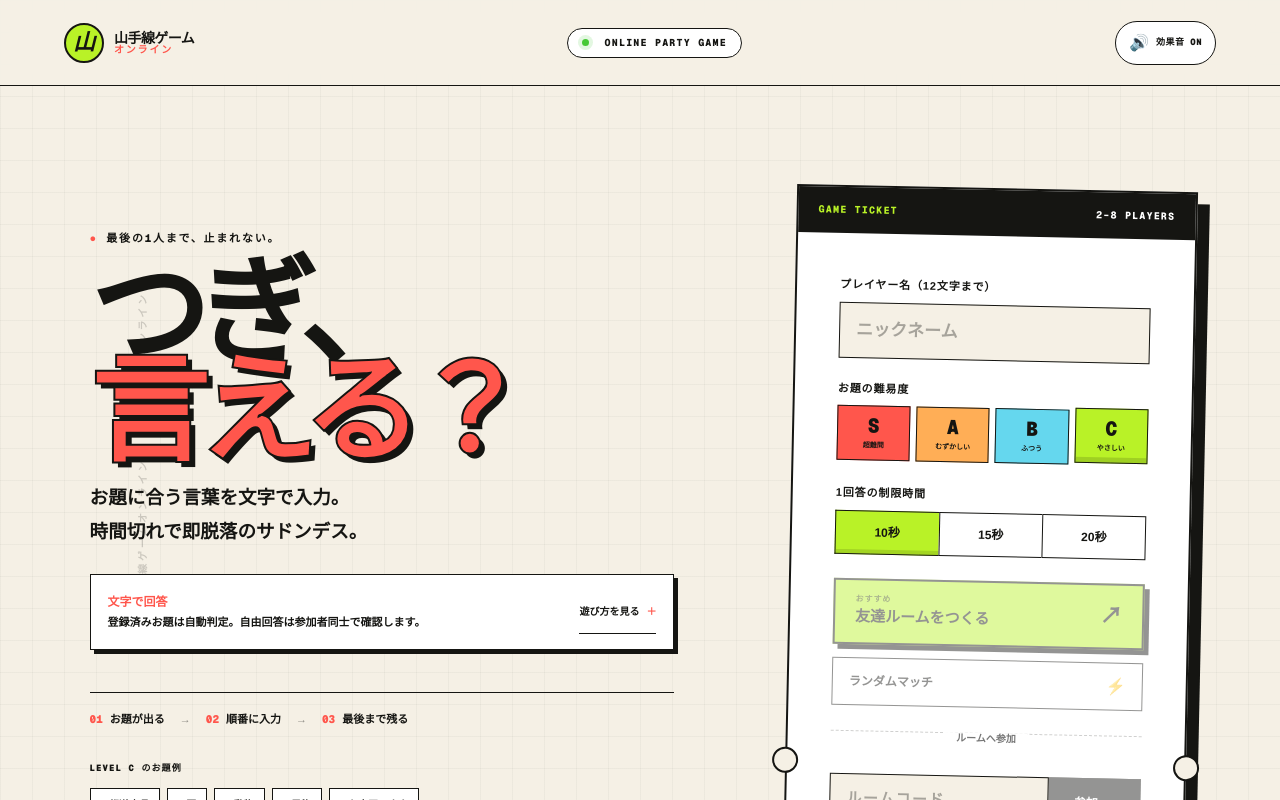
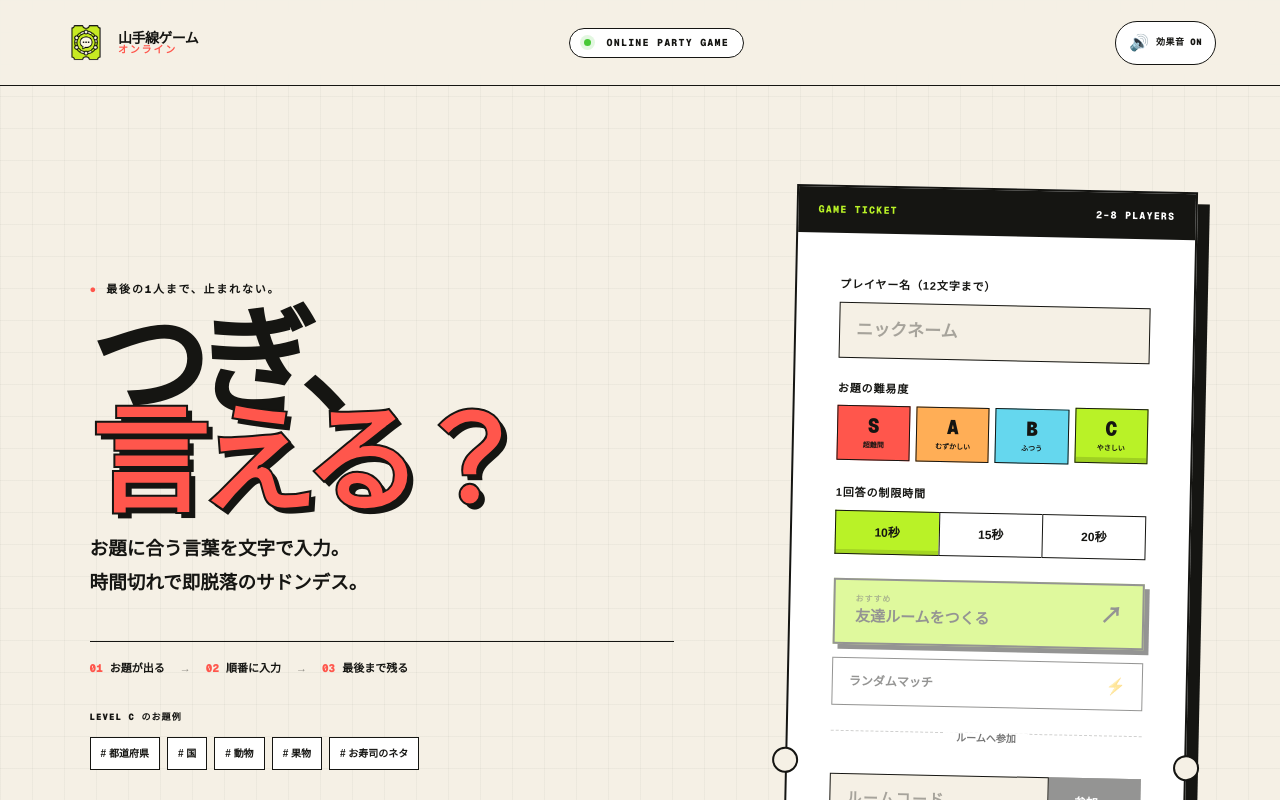
Before and after one commit to theikuma615-code/yamanote-online, a Next.js app: page / in a window 1280 px wide. Shown: the top 800 px of the page. Built offline with nearby package versions, Linux system fonts and the light colour scheme.

Commit message:
Refresh the header logo and simplify the hero

```diff
--- a/app/game-app.tsx
+++ b/app/game-app.tsx
@@ -662,7 +662,14 @@ export default function GameApp() {
           }}
           aria-label="ホームへ戻る"
         >
-          <span className="brand-mark">山</span>
+          <Image
+            className="brand-logo"
+            src="/logo-mark.png"
+            alt=""
+            width={48}
+            height={48}
+            priority
+          />
           <span>
             <b>山手線ゲーム</b>
             <em>オンライン</em>
@@ -700,13 +707,6 @@ export default function GameApp() {
             <div className="eyebrow"><span>●</span> 最後の1人まで、止まれない。</div>
             <h1>つぎ、<br /><strong>言える？</strong></h1>
             <p>お題に合う言葉を文字で入力。<br />時間切れで即脱落のサドンデス。</p>
-            <div className="quick-guide">
-              <p>
-                <b>文字で回答</b>
-                登録済みお題は自動判定。自由回答は参加者同士で確認します。
-              </p>
-              <button onClick={() => setRulesOpen(true)}>遊び方を見る <span>＋</span></button>
-            </div>
             <div className="mini-rules" aria-label="ゲームの流れ">
               <span><b>01</b> お題が出る</span>
               <i>→</i>
@@ -814,7 +814,6 @@ export default function GameApp() {
             </div>
             <div className="ticket-cut left" /><div className="ticket-cut right" />
           </div>
-          <div className="decor rail-a">山手線ゲームオンライン • 山手線ゲームオンライン •</div>
           <div className="decor rail-b">NO PAUSE / NO REPEAT / CLEAR TOGETHER</div>
         </section>
       )}
--- a/app/globals.css
+++ b/app/globals.css
@@ -84,6 +84,13 @@ a { color: inherit; }
   font-style: italic;
 }
 
+.brand-logo {
+  width: 44px;
+  height: 44px;
+  flex: 0 0 auto;
+  object-fit: contain;
+}
+
 .brand b, .brand em { display: block; line-height: 1; }
 .brand b { font-size: 14px; letter-spacing: -0.04em; }
 .brand em { color: var(--red); font-size: 10px; font-style: normal; font-weight: 950; letter-spacing: 0.18em; }
@@ -168,21 +175,7 @@ a { color: inherit; }
   font-weight: 700;
 }
 
-.quick-guide {
-  max-width: 620px;
-  margin-top: 26px;
-  padding: 15px 17px;
-  border: 1px solid var(--ink);
-  display: flex;
-  align-items: center;
-  justify-content: space-between;
-  gap: 18px;
-  background: white;
-  box-shadow: 4px 4px 0 var(--ink);
-}
-.quick-guide p { margin: 0; font-size: 11px; line-height: 1.65; font-weight: 700; }
-.quick-guide p b { display: block; color: var(--red); font-size: 12px; }
-.quick-guide button, .text-action, .rule-link, .leave-link {
+.text-action, .rule-link, .leave-link {
   min-height: 44px;
   border: 0;
   border-bottom: 1px solid currentColor;
@@ -195,7 +188,6 @@ a { color: inherit; }
   font-size: 10px;
   font-weight: 900;
 }
-.quick-guide button span { margin-left: 7px; color: var(--red); }
 
 .mini-rules {
   display: flex;
@@ -394,7 +386,6 @@ input::placeholder { color: rgba(21, 21, 18, 0.35); }
   white-space: nowrap;
   opacity: 0.18;
 }
-.rail-a { left: -20px; top: 40%; transform: rotate(-90deg); }
 .rail-b { right: 20px; bottom: 36px; }
 
 .join-screen, .result-screen {
@@ -1001,7 +992,6 @@ footer > span:last-child { color: var(--acid); }
   .home-grid { min-height: auto; padding: 42px 16px calc(70px + env(safe-area-inset-bottom)); }
   .hero-copy h1 { margin-top: 18px; font-size: clamp(62px, 21vw, 82px); }
   .hero-copy > p { font-size: 15px; line-height: 1.65; }
-  .quick-guide { align-items: flex-start; flex-direction: column; gap: 8px; }
   .mini-rules { gap: 8px; overflow-x: auto; padding-bottom: 8px; }
   .mini-rules i { display: none; }
   .topic-samples > div { margin-right: -16px; padding-right: 16px; }
@@ -1064,7 +1054,7 @@ footer > span:last-child { color: var(--acid); }
 
 @media (max-width: 340px) {
   .brand b { font-size: 12px; }
-  .brand-mark { width: 36px; height: 36px; }
+  .brand-mark, .brand-logo { width: 36px; height: 36px; }
   .hero-copy h1 { font-size: 62px; }
   .ticket-body { padding: 23px 16px; }
   .difficulty-pick > div { gap: 3px; }
```
Also changed, not shown: public/logo-mark.png (added), 1 other file (tests, documents, lock files or other folders).
